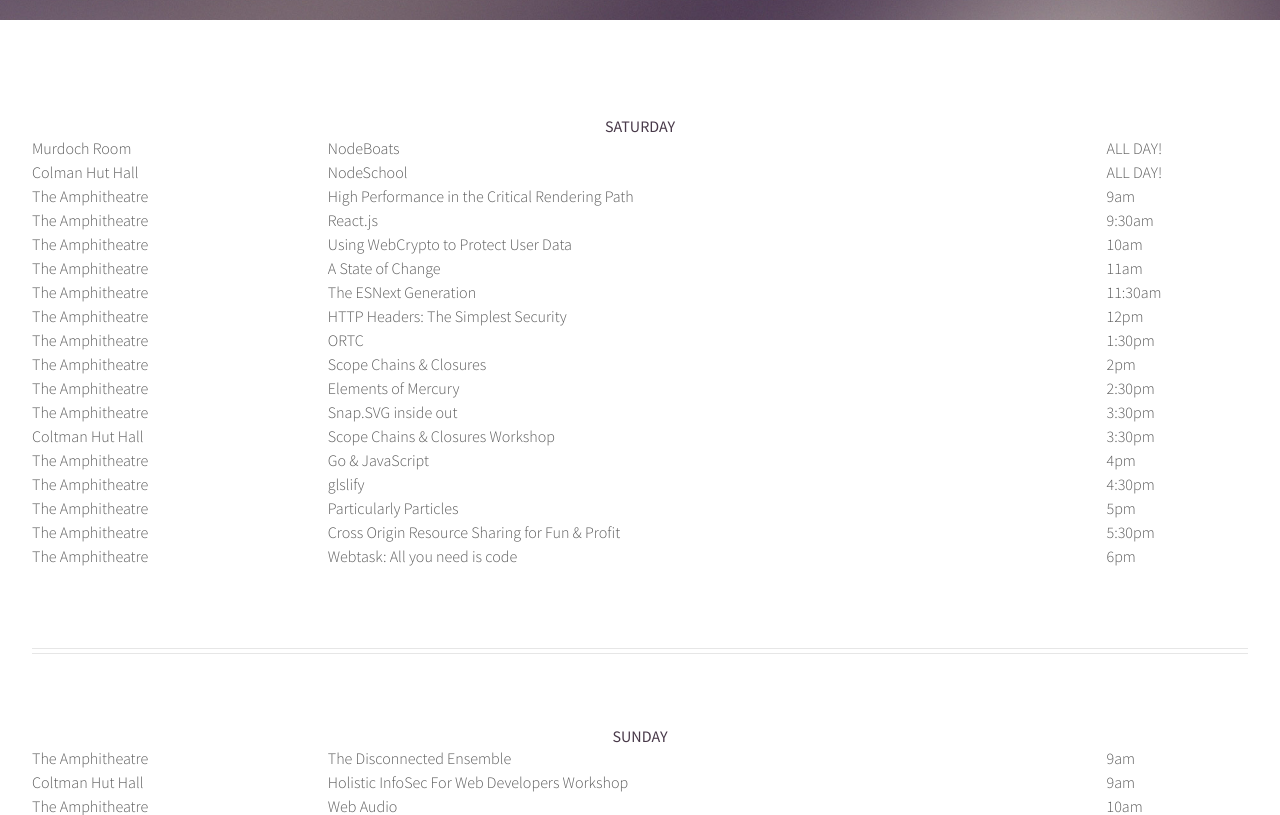
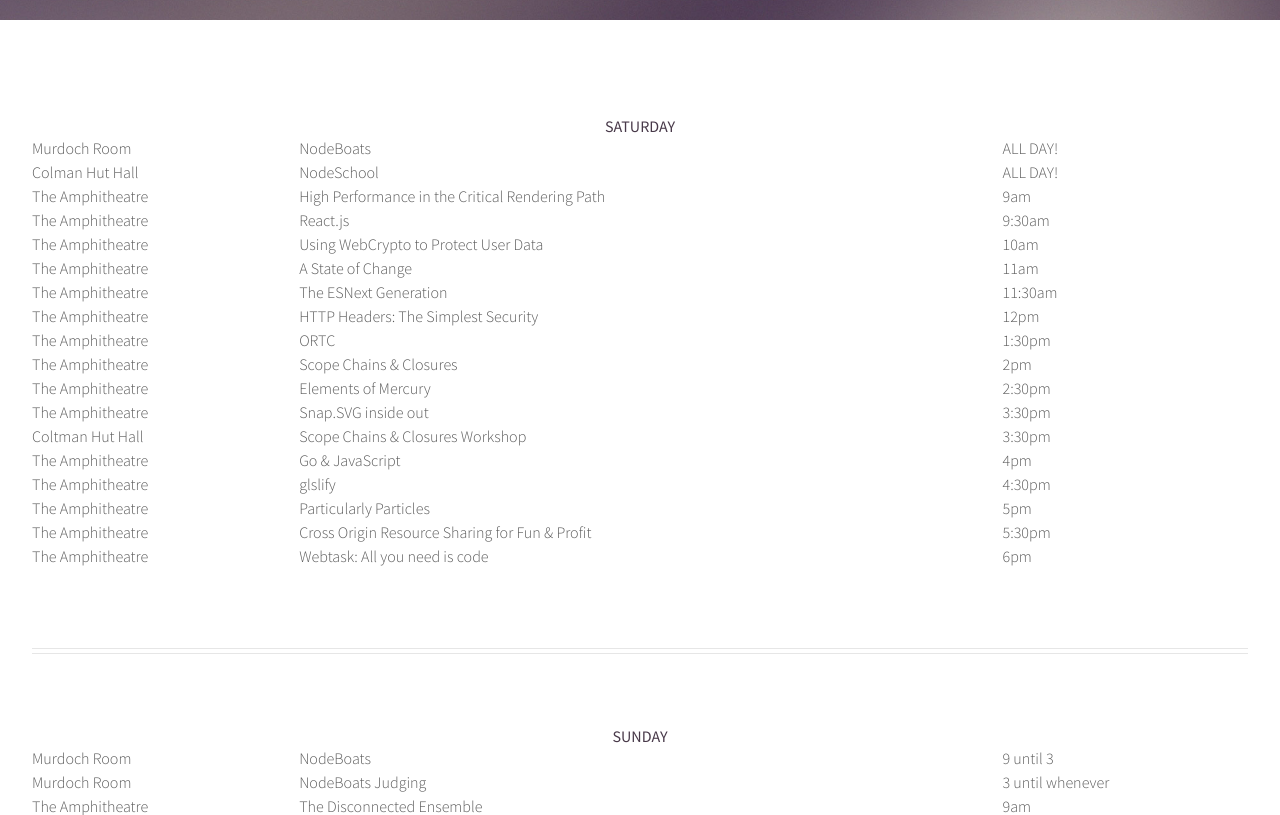
Before and after one commit to campjs/campjs-intranet-5, a plain HTML site: page schedule.html in a window 1280 px wide. Shown: the part 140-955 px from the top of the page. Drawn offline with Linux system fonts and the light colour scheme.

Commit message:
add more nodeboats

```diff
--- a/schedule.html
+++ b/schedule.html
@@ -192,6 +192,16 @@
     day: "sunday",
     sessions: [
       {
+        "name": "NodeBoats",
+        "time": "9 until 3",
+        "location": "Murdoch Room"
+      },
+      {
+        "name": "NodeBoats Judging",
+        "time": "3 until whenever",
+        "location": "Murdoch Room",
+      },
+      {
         "name": "The Disconnected Ensemble",
         "time": "9am",
         "location": "The Amphitheatre"
```
